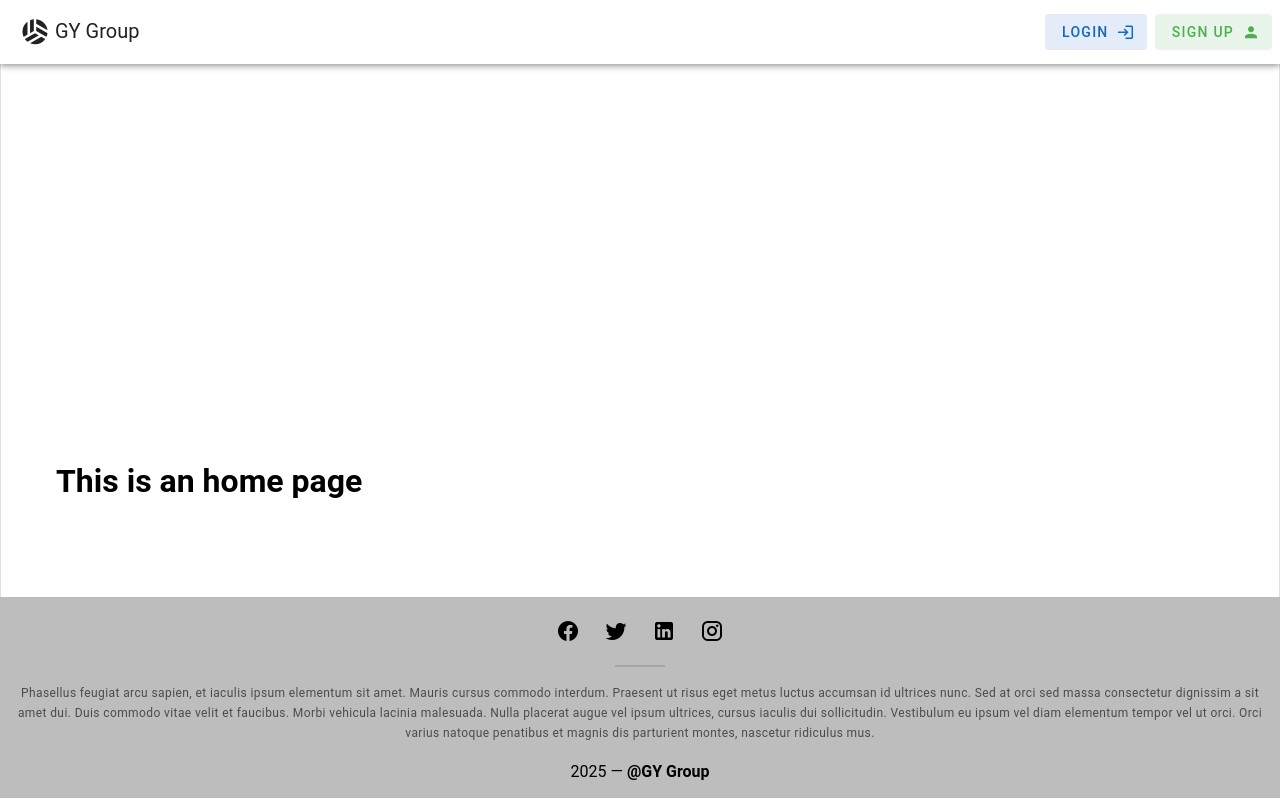
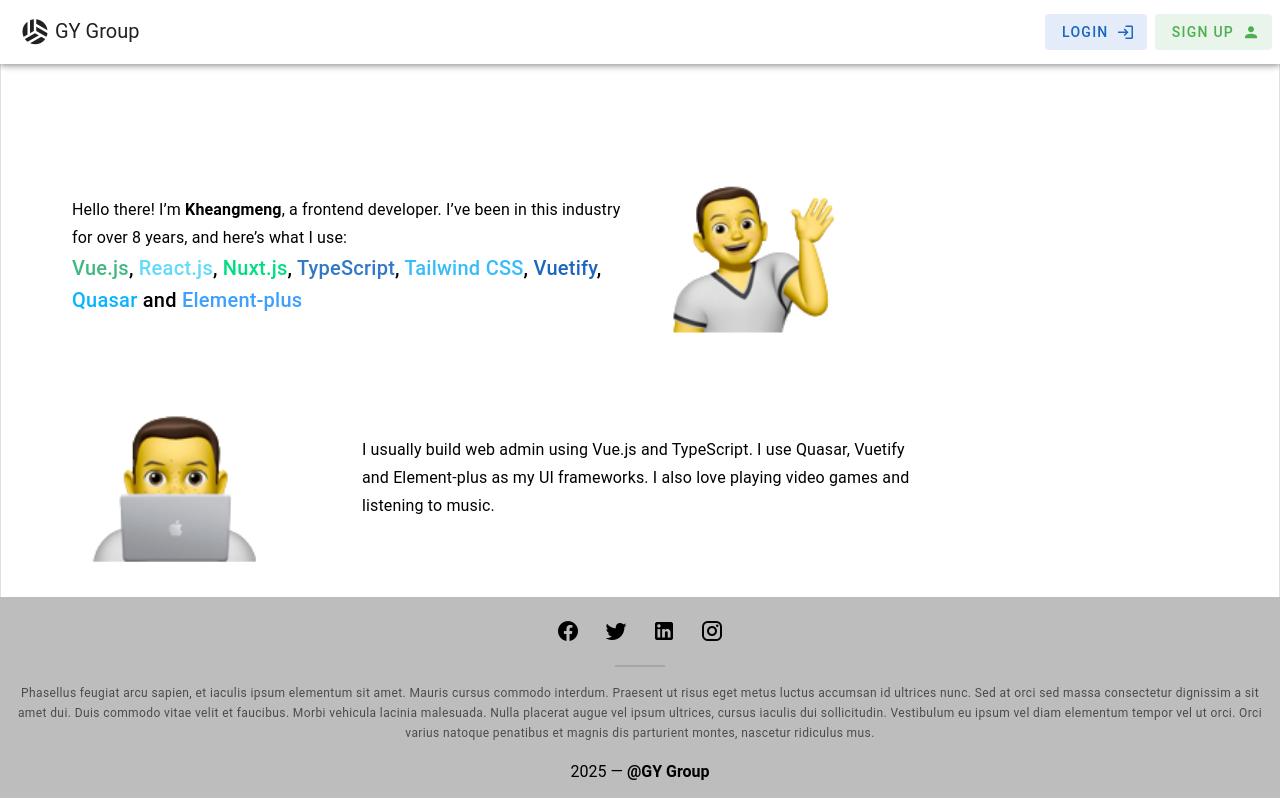
Before and after one commit to kheangmeng/vue-sample, a Vue app: page / in a window 1280 px wide. Shown: the top 798 px of the page. Built offline with nearby package versions, Linux system fonts and the light colour scheme; the HTML template or start-up script is replaced by a standard one.

Commit message:
update home page and move fetch data to api folder

```diff
--- /dev/null
+++ b/src/api/authApi.ts
@@ -0,0 +1,22 @@
+import type { Login, LoginResponse } from '@/types'
+
+export function handleLogin(login: Login) {
+  return new Promise((resolve, reject) => {
+    setTimeout(() => {
+      if (login.email === 'vue.sample@gmail.com' && login.password === 'secret') {
+        resolve({
+          message: 'login success',
+          token: 'token123',
+        })
+      } else {
+        reject('Invalid email or password.')
+      }
+    }, 1000)
+  })
+}
+
+export function mapResponse(data: unknown): LoginResponse {
+  return {
+    token: data?.token,
+  }
+}
--- /dev/null
+++ b/src/api/categoryApi.ts
@@ -0,0 +1,30 @@
+import type { Category } from '@/types'
+import dummyData from '@/assets/dummy-data.json'
+
+export function fetchList() {
+  return new Promise((resolve) => {
+    setTimeout(() => {
+      resolve({
+        data: dummyData.categories,
+        status: 'success',
+        code: 200,
+      })
+    }, 1000)
+  })
+}
+
+export function handleCreate(category: Category) {
+  return new Promise((resolve, reject) => {
+    setTimeout(() => {
+      if (category.name) {
+        resolve({
+          message: 'Category created successfully',
+          status: 'success',
+          code: 201,
+        })
+      } else {
+        reject('Something went wrong.')
+      }
+    }, 1000)
+  })
+}
--- /dev/null
+++ b/src/api/productApi.ts
@@ -0,0 +1,30 @@
+import dummyData from '@/assets/dummy-data.json'
+import type { Product } from '@/types'
+
+export function handleCreate(product: Product) {
+  return new Promise((resolve, reject) => {
+    setTimeout(() => {
+      if (product.name && product.categoryId) {
+        resolve({
+          message: 'Product created successfully',
+          status: 'success',
+          code: 201,
+        })
+      } else {
+        reject('Something went wrong.')
+      }
+    }, 1000)
+  })
+}
+
+export function fetchList() {
+  return new Promise((resolve) => {
+    setTimeout(() => {
+      resolve({
+        data: dummyData.products,
+        status: 'success',
+        code: 200,
+      })
+    }, 1000)
+  })
+}
--- a/src/components/forms/LoginForm.vue
+++ b/src/components/forms/LoginForm.vue
@@ -57,7 +57,7 @@
       <v-card class="mb-12" color="surface-variant" variant="tonal">
         <v-card-text class="text-medium-emphasis text-caption">
           Warning: After 3 consecutive failed login attempts, you account will be temporarily locked
-          for three hours. If you must login now, you can also click "Forgot login password?" below
+          for three hours. If you must login now, you can also click "Forgot login password?" above
           to reset the login password.
         </v-card-text>
       </v-card>
--- a/src/layouts/DashboardLayout.vue
+++ b/src/layouts/DashboardLayout.vue
@@ -13,7 +13,9 @@
 <template>
   <v-layout class="rounded rounded-md border">
     <v-app-bar :elevation="2">
-      <v-app-bar-title><v-icon icon="mdi-volleyball" /> GY Group</v-app-bar-title>
+      <v-app-bar-title @click="$router.push('/')" class="cursor-pointer">
+        <v-icon icon="mdi-volleyball" /> GY Group
+      </v-app-bar-title>
 
       <v-btn icon color="red" variant="tonal" class="mr-2" @click="handleLogout">
         <v-icon icon="mdi-logout" />
--- a/src/layouts/GuestLayout.vue
+++ b/src/layouts/GuestLayout.vue
@@ -4,7 +4,9 @@
 <template>
   <v-layout class="rounded rounded-md border">
     <v-app-bar>
-      <v-app-bar-title><v-icon icon="mdi-volleyball" /> GY Group</v-app-bar-title>
+      <v-app-bar-title @click="$router.push('/')" class="cursor-pointer">
+        <v-icon icon="mdi-volleyball" /> GY Group
+      </v-app-bar-title>
 
       <v-btn
         append-icon="mdi-login"
--- a/src/pages/HomePage.vue
+++ b/src/pages/HomePage.vue
@@ -1,15 +1,43 @@
+<script setup lang="ts">
+import hiThere from '@/assets/hi-there.png'
+import withMac from '@/assets/with-mac.png'
+</script>
 <template>
-  <div class="home">
-    <h1>This is an home page</h1>
-  </div>
+  <v-container style="height: 70vh" class="mt-16">
+    <v-row>
+      <v-col cols="12" sm="6" class="d-flex align-center">
+        <div class="text-">
+          <p class="text-subtitle-1">
+            Hello there! I’m <strong>Kheangmeng</strong>, a frontend developer. I’ve been in this
+            industry for over 8 years, and here’s what I use:
+          </p>
+          <p class="text-lg text-h6">
+            <span style="color: rgb(66, 184, 131)">Vue.js</span>,
+            <span style="color: rgb(97, 218, 251)">React.js</span>,
+            <span style="color: rgb(0 221 130)">Nuxt.js</span>,
+            <span style="color: rgb(49, 120, 198)">TypeScript</span>,
+            <span style="color: rgb(56, 189, 249)">Tailwind CSS</span>,
+            <span style="color: rgb(28 102 192)">Vuetify</span>,
+            <span style="color: rgb(9 180 255)">Quasar</span> and
+            <span style="color: rgb(62 159 255)">Element-plus</span>
+          </p>
+        </div>
+      </v-col>
+      <v-col cols="12" sm="3">
+        <v-img class="bg-white" :src="hiThere" width="200"></v-img>
+      </v-col>
+    </v-row>
+
+    <v-row>
+      <v-col cols="12" sm="3">
+        <v-img class="bg-white" :src="withMac" width="200"></v-img>
+      </v-col>
+      <v-col cols="12" sm="6" class="d-flex align-center">
+        <div class="text-subtitle-1">
+          I usually build web admin using Vue.js and TypeScript. I use Quasar, Vuetify and
+          Element-plus as my UI frameworks. I also love playing video games and listening to music.
+        </div>
+      </v-col>
+    </v-row>
+  </v-container>
 </template>
-
-<style>
-@media (min-width: 1024px) {
-  .home {
-    min-height: 100vh;
-    display: flex;
-    align-items: center;
-  }
-}
-</style>
--- a/src/stores/category.ts
+++ b/src/stores/category.ts
@@ -1,7 +1,7 @@
 import { ref, reactive } from 'vue'
 import { defineStore } from 'pinia'
+import { handleCreate, fetchList } from '@/api/categoryApi'
 import type { Category, CategoryResponse } from '@/types'
-import dummyData from '@/assets/dummy-data.json'
 
 export const useCategoryStore = defineStore('category', () => {
   const categories = useCategoriesStore()
@@ -56,31 +56,3 @@
 
   return { data, loading, error, fetchCategories }
 })
-
-function fetchList() {
-  return new Promise((resolve) => {
-    setTimeout(() => {
-      resolve({
-        data: dummyData.categories,
-        status: 'success',
-        code: 200,
-      })
-    }, 1000)
-  })
-}
-
-function handleCreate(category: Category) {
-  return new Promise((resolve, reject) => {
-    setTimeout(() => {
-      if (category.name) {
-        resolve({
-          message: 'Category created successfully',
-          status: 'success',
-          code: 201,
-        })
-      } else {
-        reject('Something went wrong.')
-      }
-    }, 1000)
-  })
-}
--- a/src/stores/login.ts
+++ b/src/stores/login.ts
@@ -3,6 +3,7 @@
 import { defineStore } from 'pinia'
 import type { Login, LoginResponse } from '@/types'
 import { useAuthStore } from '@/stores/auth'
+import { handleLogin, mapResponse } from '@/api/authApi'
 
 export const useLoginStore = defineStore('login', () => {
   const router = useRouter()
@@ -32,24 +33,3 @@
 
   return { login, data, valid, loading, error, handleSubmit }
 })
-
-function mapResponse(data: unknown): LoginResponse {
-  return {
-    token: data?.token,
-  }
-}
-
-function handleLogin(login: Login) {
-  return new Promise((resolve, reject) => {
-    setTimeout(() => {
-      if (login.email === 'vue.sample@gmail.com' && login.password === 'secret') {
-        resolve({
-          message: 'login success',
-          token: 'token123',
-        })
-      } else {
-        reject('Invalid email or password.')
-      }
-    }, 1000)
-  })
-}
--- a/src/stores/product.ts
+++ b/src/stores/product.ts
@@ -1,6 +1,6 @@
 import { ref, reactive } from 'vue'
 import { defineStore } from 'pinia'
-import dummyData from '@/assets/dummy-data.json'
+import { handleCreate, fetchList } from '@/api/productApi'
 import type { Product, ProductResponse, CreateResponse } from '@/types'
 
 export const useProductStore = defineStore('product', () => {
@@ -43,22 +43,6 @@
   return { product, data, valid, loading, error, handleSubmit }
 })
 
-function handleCreate(product: Product) {
-  return new Promise((resolve, reject) => {
-    setTimeout(() => {
-      if (product.name && product.categoryId) {
-        resolve({
-          message: 'Product created successfully',
-          status: 'success',
-          code: 201,
-        })
-      } else {
-        reject('Something went wrong.')
-      }
-    }, 1000)
-  })
-}
-
 export const useProductsStore = defineStore('products', () => {
   const data = ref<ProductResponse[]>([])
   const loading = ref(false)
@@ -78,15 +62,3 @@
 
   return { data, loading, error, fetchProducts }
 })
-
-function fetchList() {
-  return new Promise((resolve) => {
-    setTimeout(() => {
-      resolve({
-        data: dummyData.products,
-        status: 'success',
-        code: 200,
-      })
-    }, 1000)
-  })
-}
```
Also changed, not shown: src/assets/hi-there.png (added), src/assets/with-mac.png (added).
